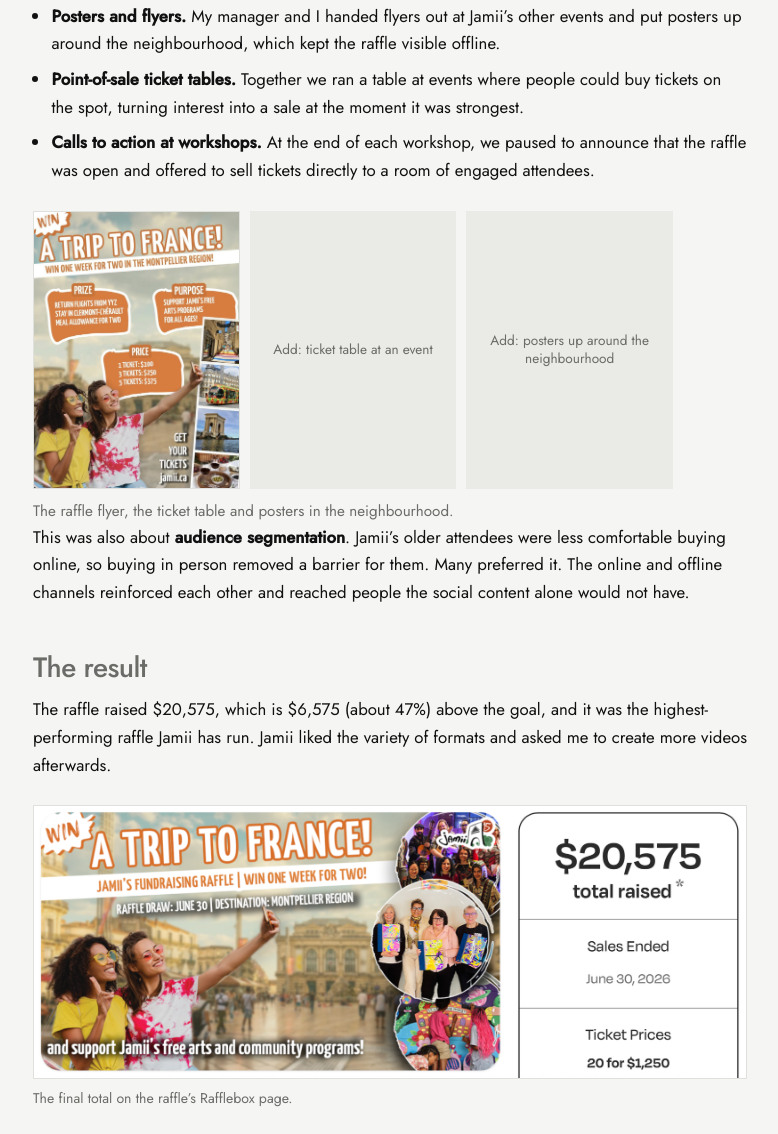
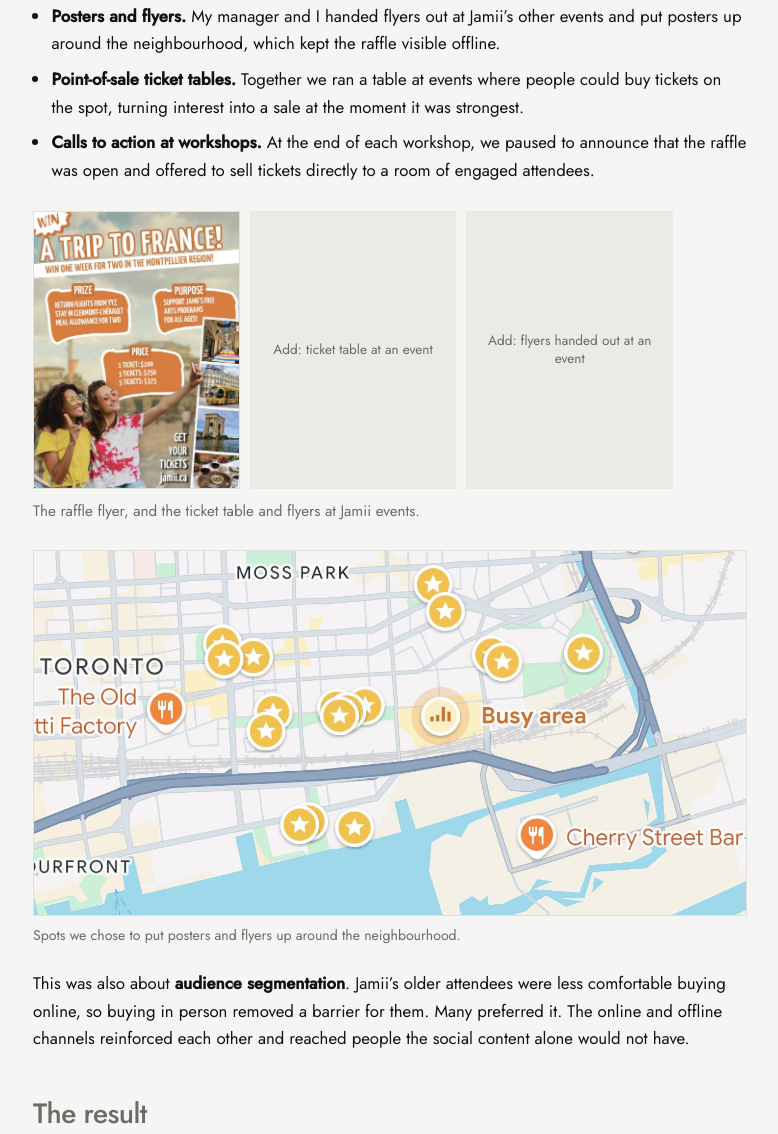
Before and after one commit to ColleanChau11/Portfolio, a plain HTML site: page raffle.html in a window 1280 px wide. Shown: the part 3570-4704 px from the top of the page, without its empty margins (127-905 px from the left). Drawn offline with Linux system fonts and the light colour scheme; a script that the page names is missing.

Commit message:
Add poster spots map to Integrated promotion
Co-Authored-By: Claude Sonnet 5.5 <noreply@anthropic.com>
Claude-Session: https://claude.ai/code/session_01KDxY4FFNMov2rqRc9xGKvz

```diff
--- a/raffle.html
+++ b/raffle.html
@@ -21,7 +21,7 @@
 .res{display:grid;grid-template-columns:repeat(auto-fit,minmax(130px,1fr));gap:20px;margin:30px 0 6px;padding:24px 0;border-top:1px solid var(--bd);border-bottom:1px solid var(--bd)}.res b{display:block;font-weight:400;font-size:clamp(1.9rem,4.4vw,3rem);letter-spacing:-.035em;line-height:1.05}.res span{display:block;margin-top:6px;color:var(--mu);font-size:.9rem;line-height:1.35}.dbody a{text-decoration-color:var(--ac-d);text-decoration-thickness:2px}
 @media(max-width:520px){.nav{gap:6px 10px!important;font-size:.8rem!important;flex-wrap:nowrap!important}.nav .nm{font-size:.92rem!important;white-space:nowrap}.nav b{gap:6px!important;min-width:0;margin-right:auto}.nav a{white-space:nowrap}.navclv{width:24px;height:28px}}
 @media(max-width:380px){.nav{gap:6px 8px!important;font-size:.74rem!important}.nav .nm{font-size:.8rem!important}.navclv{width:20px;height:23px}.nav b{gap:5px!important}}
-.shot{margin:26px 0 0}.shot img{display:block;width:100%;height:auto;border:1px solid var(--bd)}.shot figcaption{margin-top:10px;font-size:.88rem;color:var(--mu)}
+.shot{margin:26px 0 24px}.shot img{display:block;width:100%;height:auto;border:1px solid var(--bd)}.shot figcaption{margin-top:10px;font-size:.88rem;color:var(--mu)}
 .hero-shot{margin:30px 0 0}.hero-shot img{border:0}
 .promo-row{display:grid;grid-template-columns:repeat(3,minmax(0,1fr));gap:10px;margin-top:26px;max-width:640px;align-items:stretch}.promo-row .pf{min-width:0}.promo-row .pf img{display:block;width:100%;height:auto;aspect-ratio:1058/1422;object-fit:cover;border:1px solid var(--bd)}.cs .dbody .promo-row .ph{aspect-ratio:auto;width:auto;display:flex;align-items:center;justify-content:center;min-height:0;height:100%;min-width:0;overflow:hidden}@media(max-width:520px){.promo-row{gap:6px}.promo-row .ph{font-size:.68rem;padding:4px;overflow-wrap:anywhere;hyphens:auto}}
 </style>
@@ -65,8 +65,9 @@
 <li><b>Posters and flyers.</b> My manager and I handed flyers out at Jamii’s other events and put posters up around the neighbourhood, which kept the raffle visible offline.</li>
 <li><b>Point-of-sale ticket tables.</b> Together we ran a table at events where people could buy tickets on the spot, turning interest into a sale at the moment it was strongest.</li>
 <li><b>Calls to action at workshops.</b> At the end of each workshop, we paused to announce that the raffle was open and offered to sell tickets directly to a room of engaged attendees.</li></ul>
-<div class="promo-row"><div class="pf"><img src="raffle-flyer.jpg" alt="The raffle flyer: win a trip to France, with prize, purpose and ticket price details and the web address to buy tickets" loading="lazy"></div><div class="ph">Add: ticket table at an event</div><div class="ph">Add: posters up around the neighbourhood</div></div>
-<p class="meta" style="margin-top:10px">The raffle flyer, the ticket table and posters in the neighbourhood.</p>
+<div class="promo-row"><div class="pf"><img src="raffle-flyer.jpg" alt="The raffle flyer: win a trip to France, with prize, purpose and ticket price details and the web address to buy tickets" loading="lazy"></div><div class="ph">Add: ticket table at an event</div><div class="ph">Add: flyers handed out at an event</div></div>
+<p class="meta" style="margin-top:10px">The raffle flyer, and the ticket table and flyers at Jamii events.</p>
+<figure class="shot"><img src="raffle-poster-map.jpg" alt="Map of downtown Toronto with gold star pins marking the spots chosen for posters and flyers" loading="lazy"><figcaption>Spots we chose to put posters and flyers up around the neighbourhood.</figcaption></figure>
 <p>This was also about <b>audience segmentation</b>. Jamii’s older attendees were less comfortable buying online, so buying in person removed a barrier for them. Many preferred it. The online and offline channels reinforced each other and reached people the social content alone would not have.</p>
 <h4>The result</h4><p>The raffle raised $20,575, which is $6,575 (about 47%) above the goal, and it was the highest-performing raffle Jamii has run. Jamii liked the variety of formats and asked me to create more videos afterwards.</p>
 <figure class="shot"><img src="raffle-total.png" alt="The Jamii raffle page on Rafflebox showing $20,575 total raised, with the campaign graphic for the trip to France" loading="lazy"><figcaption>The final total on the raffle’s Rafflebox page.</figcaption></figure>
```
Also changed, not shown: raffle-poster-map.jpg (added).
